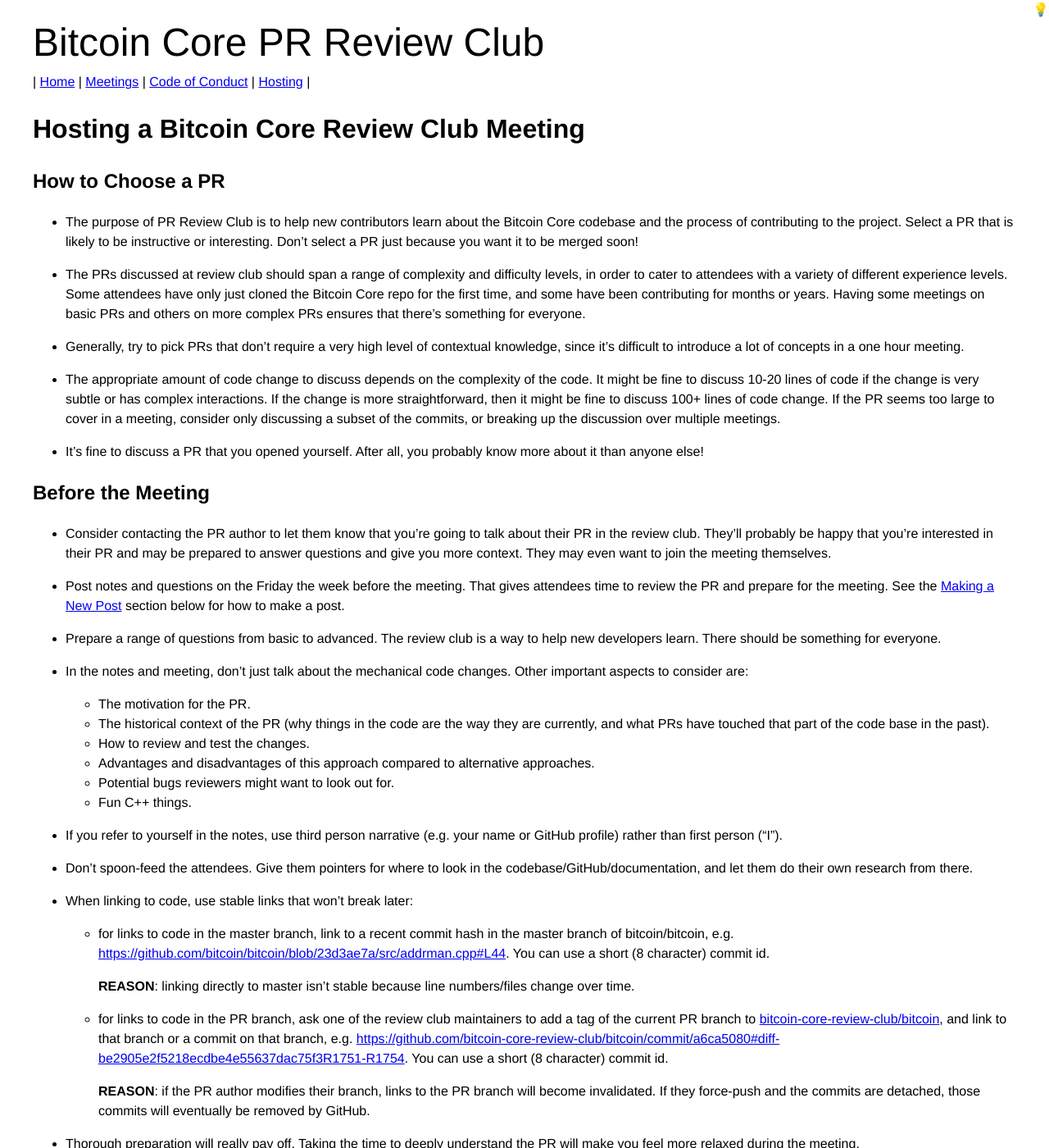
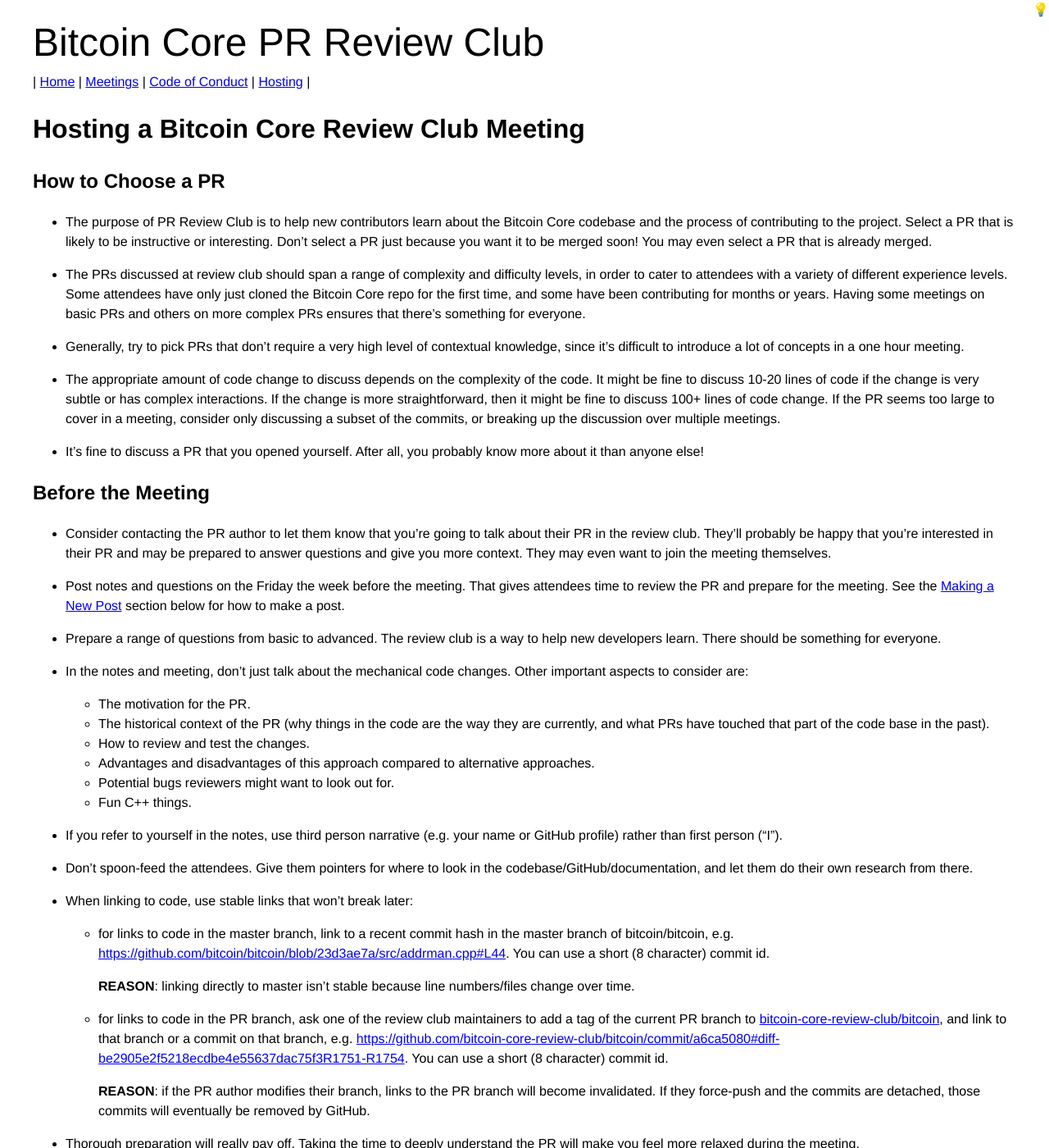
Before and after one commit to bitcoin-core-review-club/website, a Jekyll site: the page built from hosting.md, in a window 1280 px wide and 1400 px high. Shown: the whole window at 82% size. Built offline with Jekyll 4.4.1, drawn with Linux system fonts in a browser that asks for light colours; some of the changed text lies outside the part shown.

Commit message:
Update hosting.md
* Add missing link to website git
* Add note

```diff
--- a/hosting.md
+++ b/hosting.md
@@ -10,7 +10,7 @@
 - The purpose of PR Review Club is to help new contributors learn about the
   Bitcoin Core codebase and the process of contributing to the project. Select a PR
   that is likely to be instructive or interesting. Don't select a PR just because
-  you want it to be merged soon!
+  you want it to be merged soon! You may even select a PR that is already merged.
 
 - The PRs discussed at review club should span a range of complexity
   and difficulty levels, in order to cater to attendees with a variety of
```
Also changed, not shown: other parts of hosting.md (+2 -0 lines).
